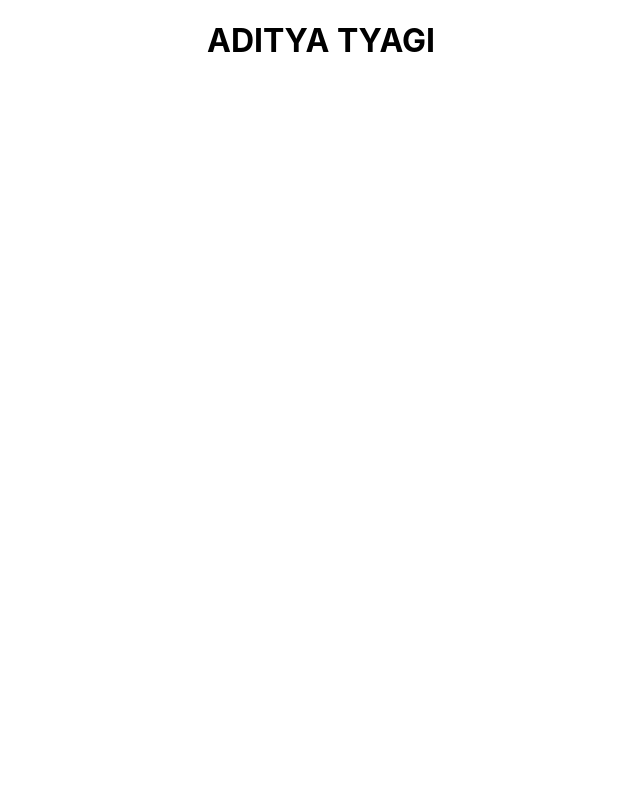
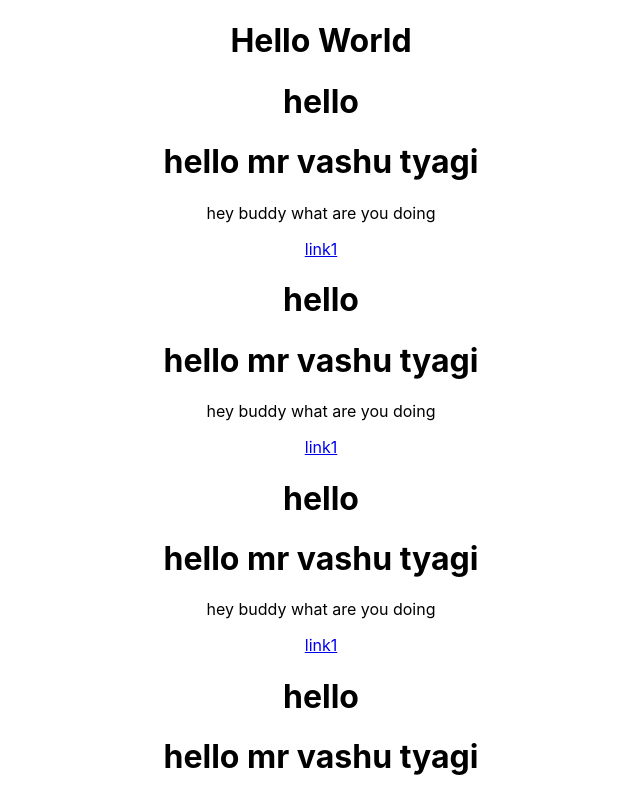
Before and after one commit to adityatyagi-av/react_tut, a React (Create React App) app: page / in a window 1280 px wide. Shown: the top 799 px of the page, without its empty margins (319-959 px from the left). Built offline with nearby package versions, Linux system fonts and the light colour scheme.

Commit message:
functional component

```diff
--- a/src/App.js
+++ b/src/App.js
@@ -1,10 +1,18 @@
 import logo from './logo.svg';
 import './App.css';
+import User from './Users'
 
 function App() {
   return (
     <div className="App">
       <h1>Hello World</h1>
+      <User />
+      <User />
+      <User />
+      <User />
+      <User />
+      <User />
+
     </div>
   );
 }
--- /dev/null
+++ b/src/Rest.js
@@ -0,0 +1,12 @@
+function Rests(){
+    return (
+       <div>
+        <h1>hello mr vashu tyagi
+        </h1>
+        <p>hey buddy what are you doing
+        </p>
+        <a href="#">link1</a>
+       </div>
+    )
+}
+export default Rests;
--- a/src/Users.js
+++ b/src/Users.js
@@ -1,9 +1,12 @@
-function Users() {
-    return (
-      <div className="App">
-        <h1>ADITYA TYAGI</h1>
-      </div>
-    );
-  }
+import Rests from './Rest'
+function User(){
 
-  export default Users;
+    return(
+
+   <div>
+    <h1>hello</h1>
+    <Rests />
+   </div>
+    )
+}
+export default User;
--- a/src/index.js
+++ b/src/index.js
@@ -2,13 +2,13 @@ import React from 'react';
 import ReactDOM from 'react-dom/client';
 import './index.css';
 import App from './App';
-import Users from './Users'
+
 import reportWebVitals from './reportWebVitals';
 
 const root = ReactDOM.createRoot(document.getElementById('root'));
 root.render(
   <React.StrictMode>
-    <Users />
+    <App />
   </React.StrictMode>
 );
 
```
